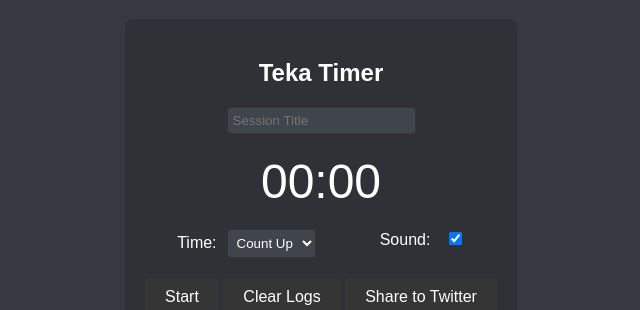
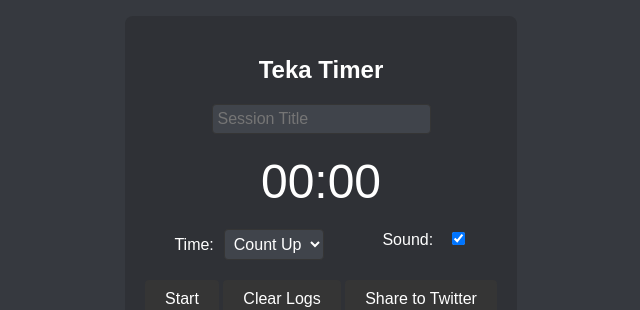
Before and after one commit to TYBK/tekatimer, a plain HTML site: page index.html in a window 1280 px wide. Shown: the part 170-480 px from the top of the page, without its empty margins (319-959 px from the left). Drawn offline with Linux system fonts and the light colour scheme.

Commit message:
Add files via upload

```diff
--- a/index.html
+++ b/index.html
@@ -60,6 +60,7 @@
             padding: 5px;
             border-radius: 4px;
             cursor: pointer;
+            font-size: 16px; /* Ensure font size is 16px or larger */
         }
         .session-logs {
             color: #ffffff;
```
